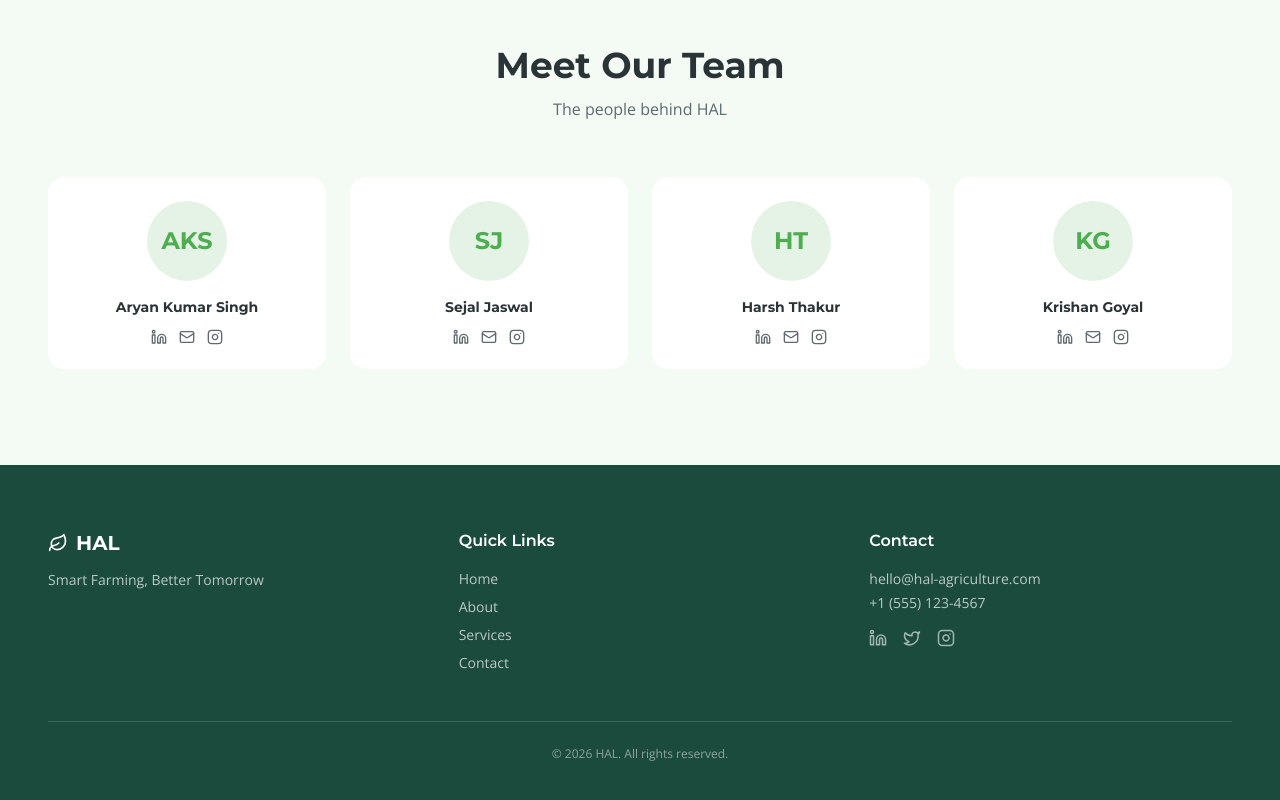
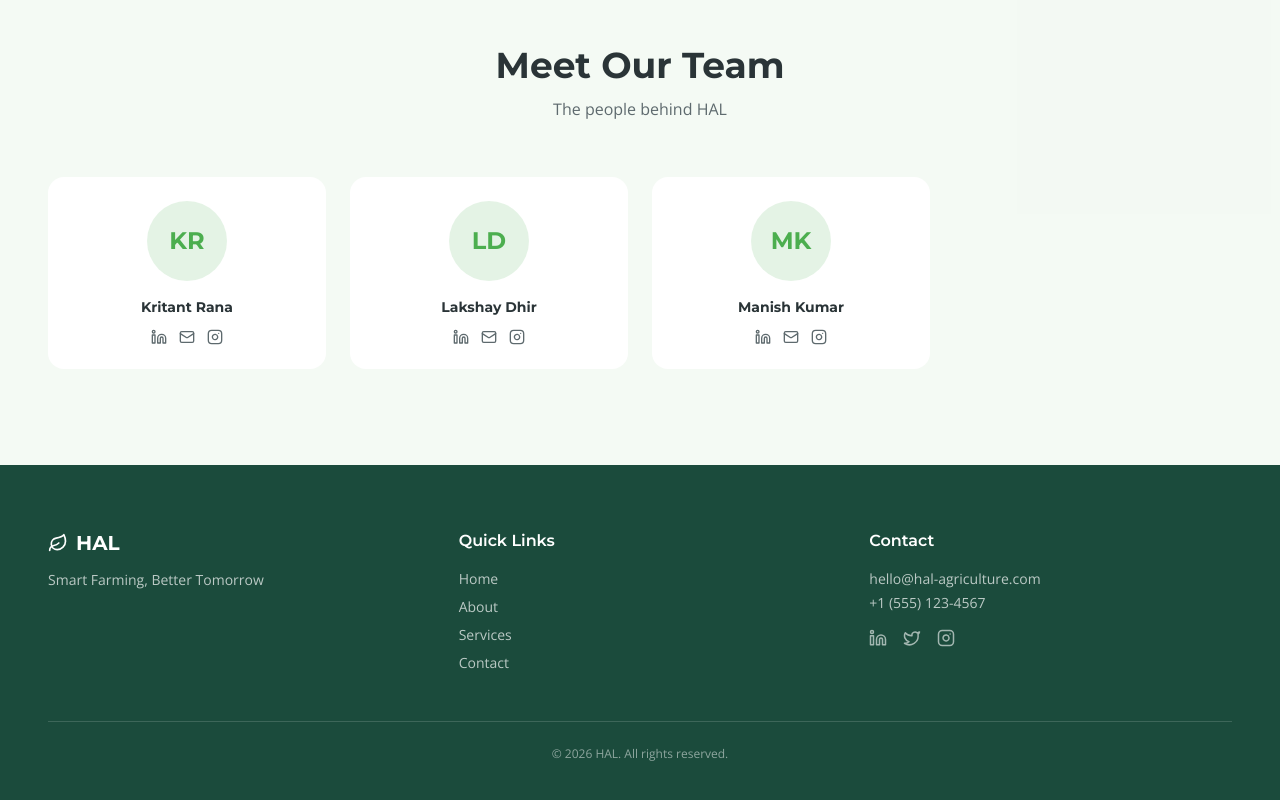
Before and after one commit to Aryan-A1/HAL, a React (Vite) app in the folder frontend/: page / in a window 1280 px wide. Shown: the part 2835-3635 px from the top of the page. Built offline with nearby package versions, Linux system fonts and the light colour scheme; no server answers; the HTML template or start-up script is replaced by a standard one.

Commit message:
Updated team members

```diff
--- a/frontend/src/components/TeamSection.tsx
+++ b/frontend/src/components/TeamSection.tsx
@@ -3,29 +3,29 @@ import { Linkedin, Mail, Instagram } from "lucide-react";
 
 const team = [
   {
-    name: "Aryan Kumar Singh",
-    linkedin: "https://www.linkedin.com/in/aryan-kumar-singh-784289314/",
-    instagram: "https://www.instagram.com/aryan_variant/",
-    email: "aryankumarsingh9370@gmail.com"
+    name: "Kritant Rana",
+    // linkedin: "https://www.linkedin.com/in/aryan-kumar-singh-784289314/",
+    // instagram: "https://www.instagram.com/aryan_variant/",
+    // email: "aryankumarsingh9370@gmail.com"
   },
   {
-    name: "Sejal Jaswal",
-    linkedin: "https://www.linkedin.com/in/sejaljaswal/",
-    instagram: "https://www.instagram.com/sejal__jaswal/",
-    email: "sejaljaswal2020@gmail.com"
+    name: "Lakshay Dhir",
+    // linkedin: "https://www.linkedin.com/in/sejaljaswal/",
+    // instagram: "https://www.instagram.com/sejal__jaswal/",
+    // email: "sejaljaswal2020@gmail.com"
   },
   {
-    name: "Harsh Thakur",
-    linkedin: "https://www.linkedin.com/in/harsh-thakur-21080a32a/",
-    instagram: "https://www.instagram.com/absolutelyitsharsh/",
-    email: "tsayamonly@gmail.com"
+    name: "Manish Kumar",
+    // linkedin: "https://www.linkedin.com/in/harsh-thakur-21080a32a/",
+    // instagram: "https://www.instagram.com/absolutelyitsharsh/",
+    // email: "tsayamonly@gmail.com"
   },
-  {
-    name: "Krishan Goyal",
-    linkedin: "https://www.linkedin.com/in/krishangoyal717/",
-    instagram: "https://www.instagram.com/krishangoyal_23/",
-    email: "krishangoyal717@gmaill.com"
-  },
+  // {
+  //   name: "Krishan Goyal",
+  //   linkedin: "https://www.linkedin.com/in/krishangoyal717/",
+  //   instagram: "https://www.instagram.com/krishangoyal_23/",
+  //   email: "krishangoyal717@gmaill.com"
+  // },
 ];
 
 const container = {
```
